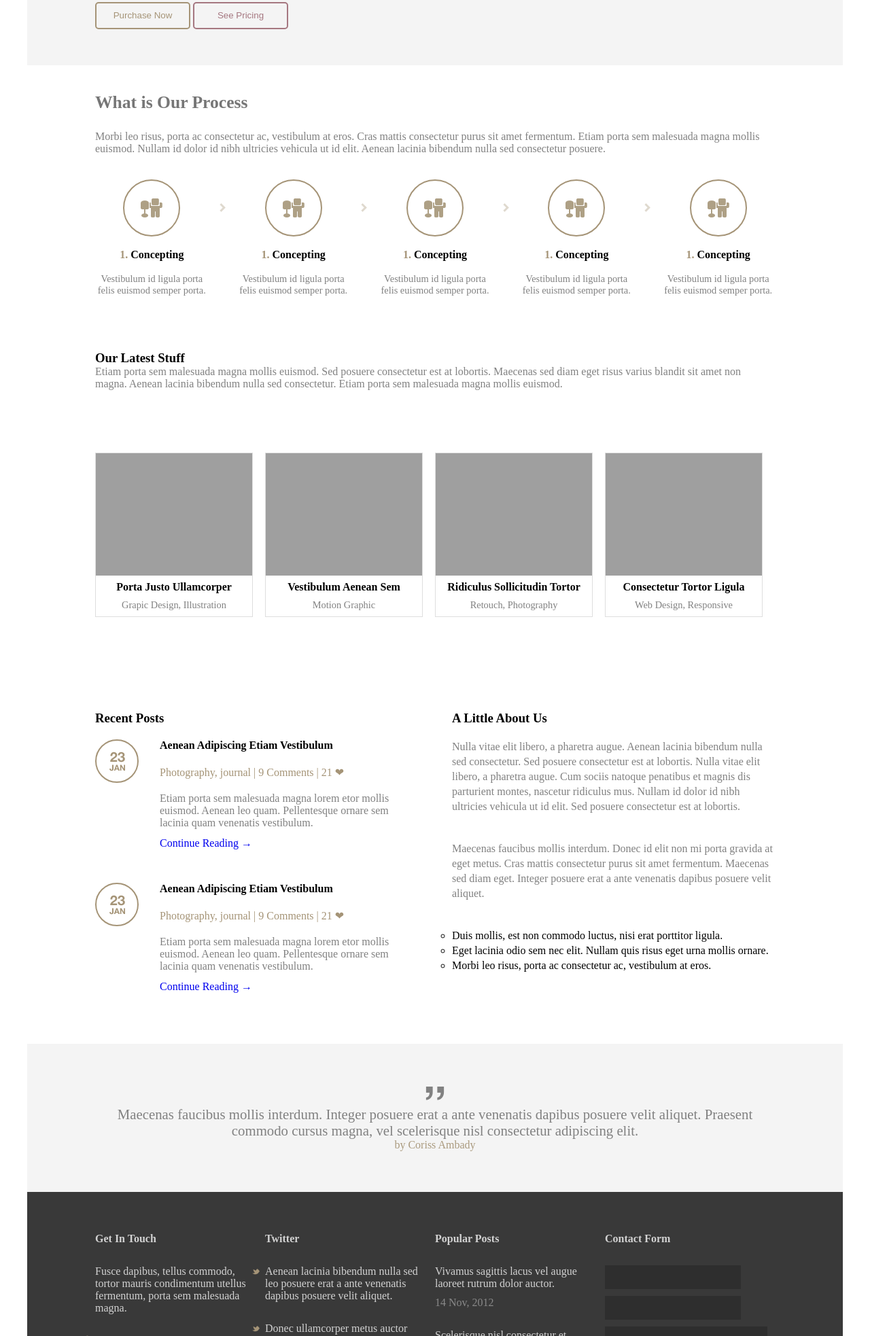
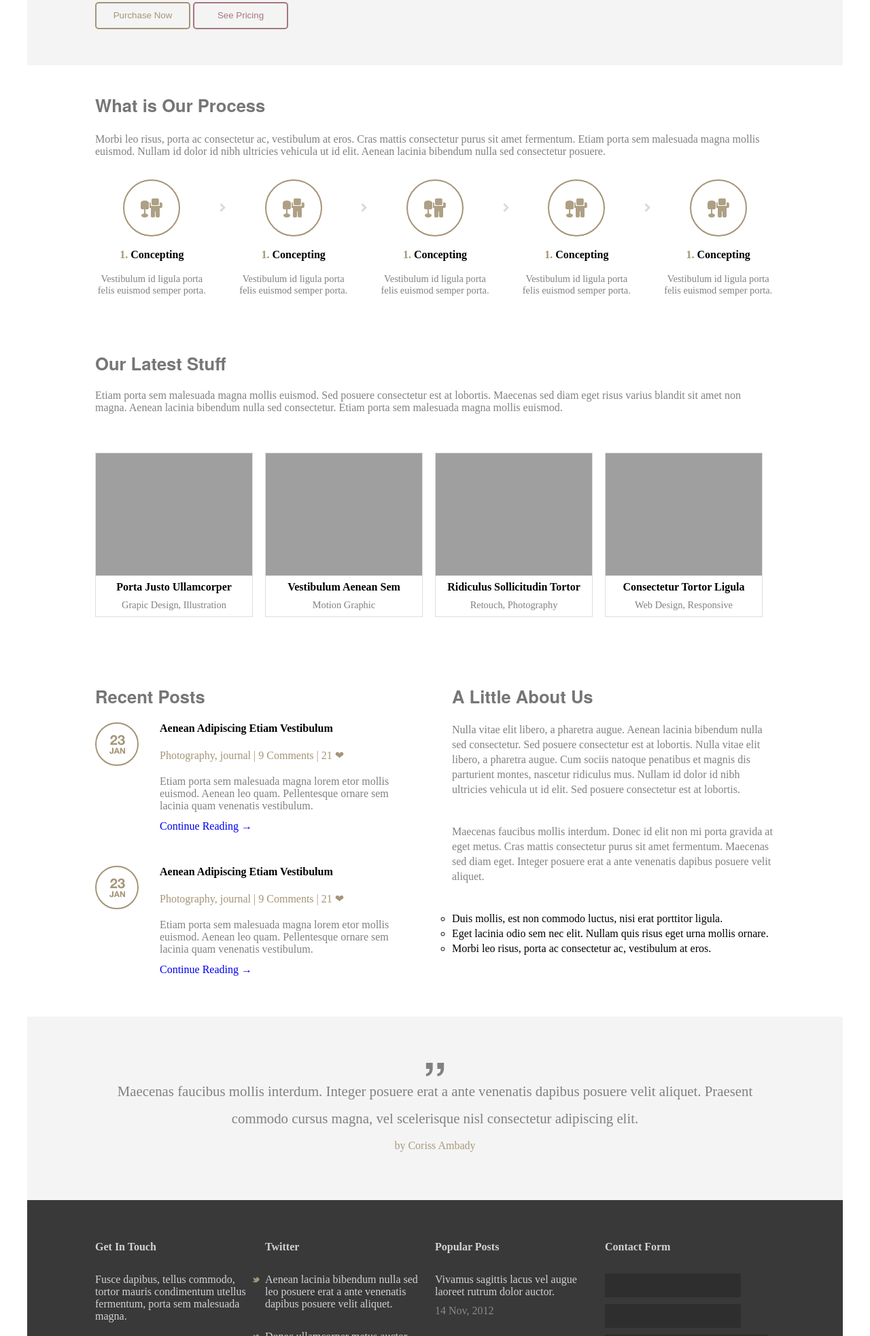
Before and after one commit to Kulynka/Grid-Layout, a plain HTML site: page index.html in a window 1280 px wide. Shown: the part 784-2750 px from the top of the page at 68% size. Drawn offline with Linux system fonts and the light colour scheme.

Commit message:
correct font in quotes and padding in blog section

```diff
--- a/index.html
+++ b/index.html
@@ -55,7 +55,7 @@
 
         <section class="intro_section">
 
-            <h2>Nulla vitae elit libero, a pharetra augue curabitur blandit tempus porttitor.</h2>
+            <h3>Nulla vitae elit libero, a pharetra augue curabitur blandit tempus porttitor.</h3>
 
             <p>Cum sociis natoque penatibus et magnis dis parturient montes, nascetur ridiculus mus. Vivamus sagittis lacus vel augue laoreet rutrum faucibus.</p>
 
@@ -67,7 +67,7 @@
 
         <section class="process_section">
             <div class="process_content">
-                <h2>What is Our Process</h2>
+                <h3>What is Our Process</h3>
                 <p>Morbi leo risus, porta ac consectetur ac, vestibulum at eros. Cras mattis consectetur purus sit amet fermentum. Etiam porta sem malesuada magna mollis euismod. Nullam id dolor id nibh ultricies vehicula ut id elit. Aenean lacinia bibendum nulla sed consectetur posuere.</p>
             </div>
 
--- a/style.css
+++ b/style.css
@@ -137,7 +137,7 @@ h1 {
     background-color: #f4f4f4;
 }
 
-.intro_section h2 {
+h3 {
     font-size: 1.6rem;
     color: #767676;
     font-family: "HelveticaNeue";
@@ -235,6 +235,10 @@ h1 {
     grid-row-columns: 10px;
 }
 
+.portfolio_section h3 {
+    padding-bottom: 20px;
+}
+
 .portfolio_examples {
     display: grid;
     grid-template-columns: 1fr 1fr 1fr 1fr;
@@ -262,7 +266,7 @@ h1 {
 
 .blog_section {
     height: 450px;
-    padding: 40px 100px;
+    padding: 0 100px 40px 100px;
     display: grid;
     grid-template-columns: 1fr 1fr;
     grid-column-gap: 50px;
@@ -313,12 +317,14 @@ h1 {
 .testimorial_section {
     display: grid;
     text-align: center;
-    padding: 0 100px 60px 100px;
+    padding: 30px 100px 60px 100px;
     background-color: #f4f4f4;
+    line-height: 40px;
 }
 
 .quotes {
     font-size: 5rem;
+    padding-bottom: 20px;
 }
 
 blockquote {
```
